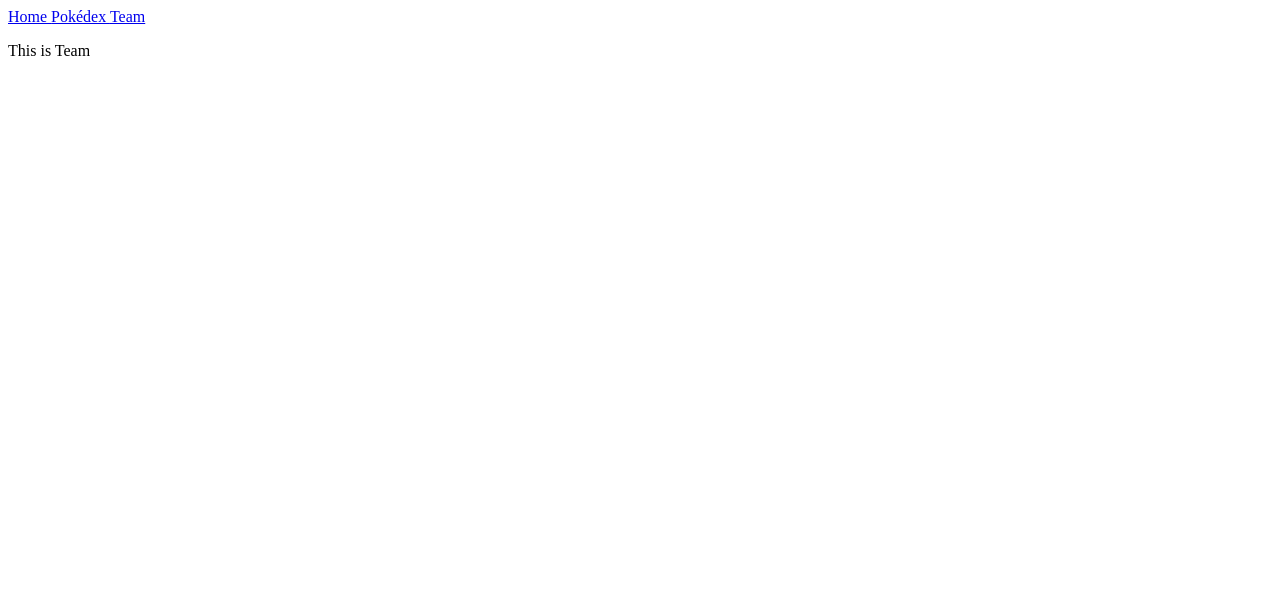
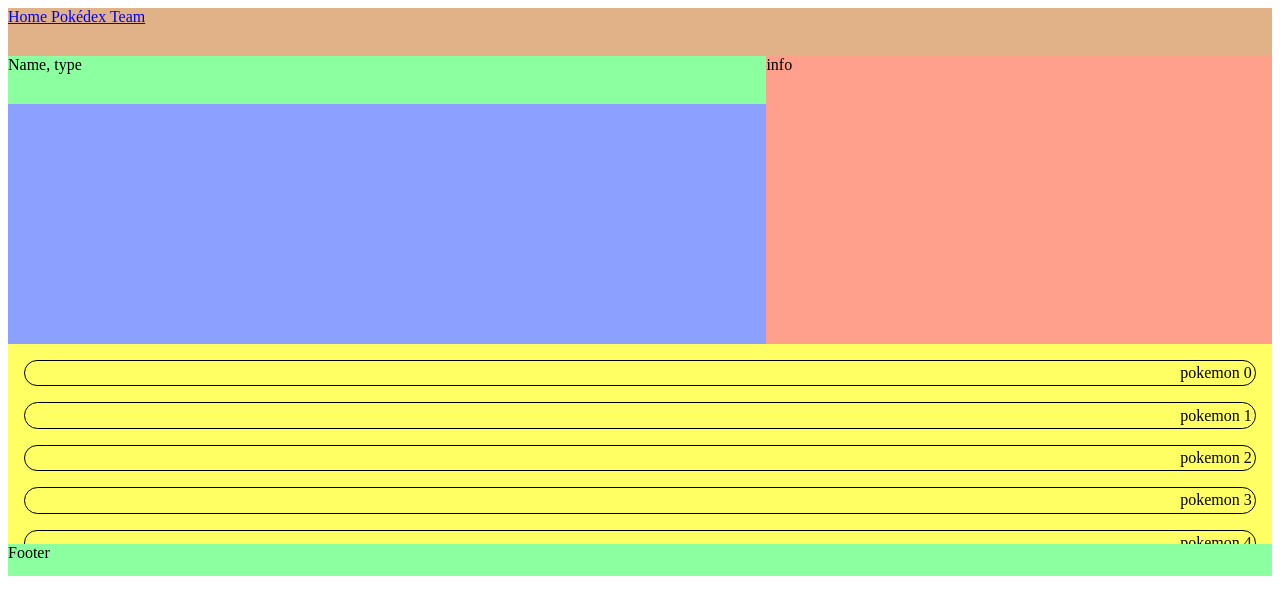
Before and after one commit to YellowHyena/Pok-Manager, a React (Vite) app: page /team in a window 1280 px wide. Shown: the top 614 px of the page. Built offline with nearby package versions, Linux system fonts and the light colour scheme.

Commit message:
Tried to add pokemons from api to list, not work

```diff
--- /dev/null
+++ b/src/App.css
@@ -0,0 +1,6 @@
+header {
+    padding: 0;
+    margin: 0;
+    background-color: rgb(225, 177, 135);
+    height: 3em;
+}
--- a/src/App.jsx
+++ b/src/App.jsx
@@ -1,9 +1,14 @@
 import { BrowserRouter as Router, NavLink, Routes, Route } from 'react-router-dom'
+import { useState } from 'react'
 import Home from './components/home/Home'
 import Pokedex from './components/pokedex/Pokedex'
 import Team from './components/team/Team'
+import './App.css'
+
 
 function App() {
+
+  const [team,setTeam] = useState([])
 
   return (
     <Router>
@@ -15,8 +20,8 @@ function App() {
         </header>
         <main>
           <Routes>
-            <Route path='/team' element={<Team/>} />
-            <Route path='/pokedex' element ={<Pokedex/>}/>
+            <Route path='/team' element={<Team team = {team} setTeam = {setTeam}/>} />
+            <Route path='/pokedex' element ={<Pokedex  team = {team} setTeam = {setTeam}/>}/>
             <Route path='' element={<Home/>} />
           </Routes>
         </main>
--- a/src/components/pokedex/Pokedex.jsx
+++ b/src/components/pokedex/Pokedex.jsx
@@ -1,5 +1,4 @@
 const Pokedex = () => {
 	return ( <p>This is Pokédex</p> );
 }
-
 export default Pokedex;
--- /dev/null
+++ b/src/components/team/Team.css
@@ -0,0 +1,53 @@
+#page {
+    display: grid;
+    width: 100%;
+    height: auto;
+    grid-template-areas: "pokemon info" "list  list" "foot  foot";
+    grid-template-rows: 18em 1fr 2em;
+    grid-template-columns: 1.5fr 1fr;
+}
+
+#page>#pokemon {
+    grid-area: pokemon;
+    background-color: #8ca0ff;
+}
+
+.name {
+    background-color: #8cffa0;
+    height: 3em;
+}
+
+#page>#info {
+    grid-area: info;
+    background-color: #ffa08c;
+}
+
+#page>#list {
+    grid-area: list;
+    background-color: #ffff64;
+}
+
+#page>footer {
+    grid-area: foot;
+    background-color: #8cffa0;
+}
+
+.list-container {
+    height: 200px;
+    width: 100%;
+    overflow-y: scroll;
+}
+
+ul {
+    padding: 0;
+    margin: 0;
+    list-style-type: none;
+}
+
+li {
+    margin: 1em;
+    padding: 0.2em;
+    border: 1px solid black;
+    border-radius: 10em;
+    text-align: right;
+}
--- a/src/components/team/Team.jsx
+++ b/src/components/team/Team.jsx
@@ -1,5 +1,63 @@
-const Team = () => {
-	return ( <p>This is Team</p> );
+import { useState, useEffect } from 'react'
+import './Team.css'
+
+const Team = ({ team, setTeam }) => {
+	const [pokemons, setPokemons] = useState([])
+
+	const getPokemons = (async () => {
+		const response = await fetch('https://pokeapi.co/api/v2/pokemon?limit=151')
+		const data = await response.json()
+		getIndividualPokemon(data.results)
+	})
+
+	const getIndividualPokemon = (async (pokemons) => {
+		console.log(pokemons.length);
+
+		for (let i = 0; i < pokemons.length; i++) {
+			const response = await fetch(pokemons[i].url)
+			const data = await response.json()
+			addPokemon(data)
+		}
+		console.log(pokemons);
+	})
+	const addPokemon = (pokemon) => {
+		let newPokemon = [...pokemons]
+		newPokemon.push(pokemon)
+		setPokemons(newPokemon)
+	}
+
+	// useEffect(getPokemons, [])???
+
+
+	const pokeTemp =[]
+	for (let i = 0; i < 100; i++) {
+		pokeTemp.push({name: 'pokemon ' + i, url: 123})
+	}
+
+
+
+	return (
+		<section id="page">
+			<div id='pokemon'>
+				<section className='name'>Name, type</section>
+				<section> </section>
+			</div>
+			<div id='info'>info</div>
+			<div id='list'>
+				<div className="list-container">
+					<ul>
+						{/* {pokemons.map((pokemon) =>
+							(<li key={pokemon.name}>{pokemon.name}</li>)
+						)} */}
+						{pokeTemp.map((pokemon) =>
+							(<li key={pokemon.name}>{pokemon.name}</li>)
+						)}
+					</ul>
+				</div>
+			</div>
+			<footer>Footer</footer>
+		</section>
+	);
 }
 
 export default Team;
```
